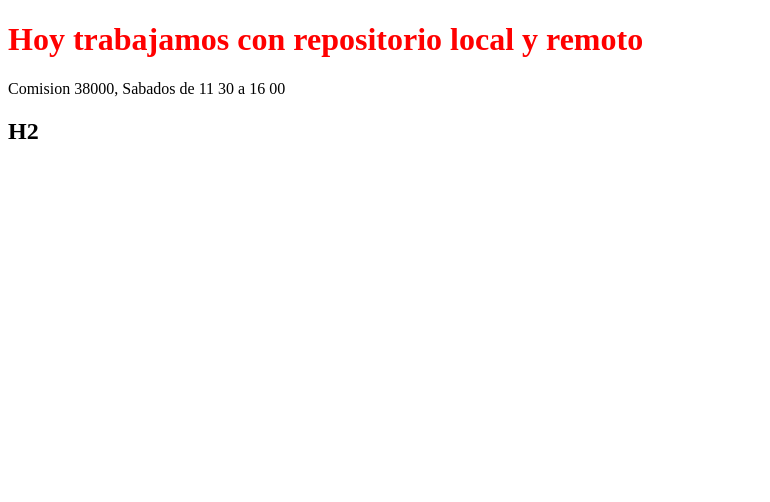
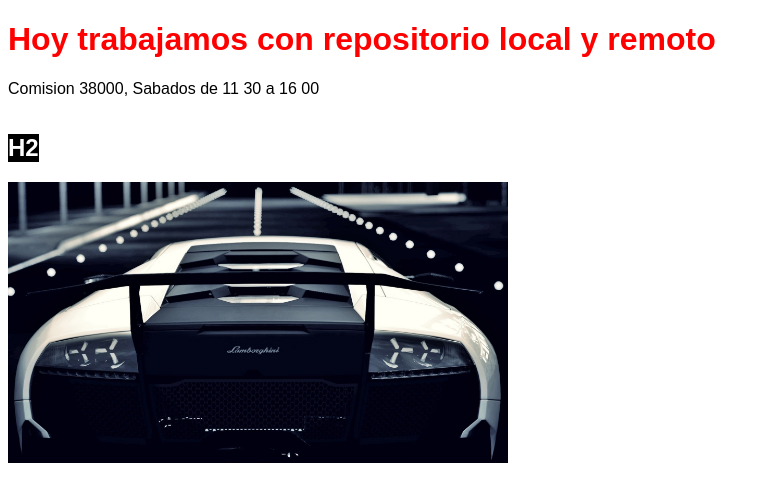
Before and after one commit to waltercelis/mi-repositorio-celis, a plain HTML site: page index.html in a window 1280 px wide. Shown: the whole page, without its empty margins (0-770 px from the left). Drawn offline with Linux system fonts and the light colour scheme.

Commit message:
agregamos img y cambios css

```diff
--- a/css/style.css
+++ b/css/style.css
@@ -1,3 +1,11 @@
+* {
+    font-family: sans-serif;
+}
 h1 {
     color: red;
 }
+h2 {
+    color: white;
+    background-color: black;
+    display: inline-block;
+}
--- a/index.html
+++ b/index.html
@@ -12,5 +12,8 @@
     <h1>Hoy trabajamos con repositorio local y remoto</h1>
     <p>Comision 38000, Sabados de 11 30 a 16 00</p>
     <h2>H2</h2>
+    <div>
+        <img src="./img/lamborghini-murcielago-blanco-y-negro_1920x1080_xtrafondos.com.jpg" alt="lamborghini" width="500px">
+    </div>
 </body>
 </html>
```
Also changed, not shown: img/lamborghini-murcielago-blanco-y-negro_1920x1080_xtrafondos.com.jpg (added).
